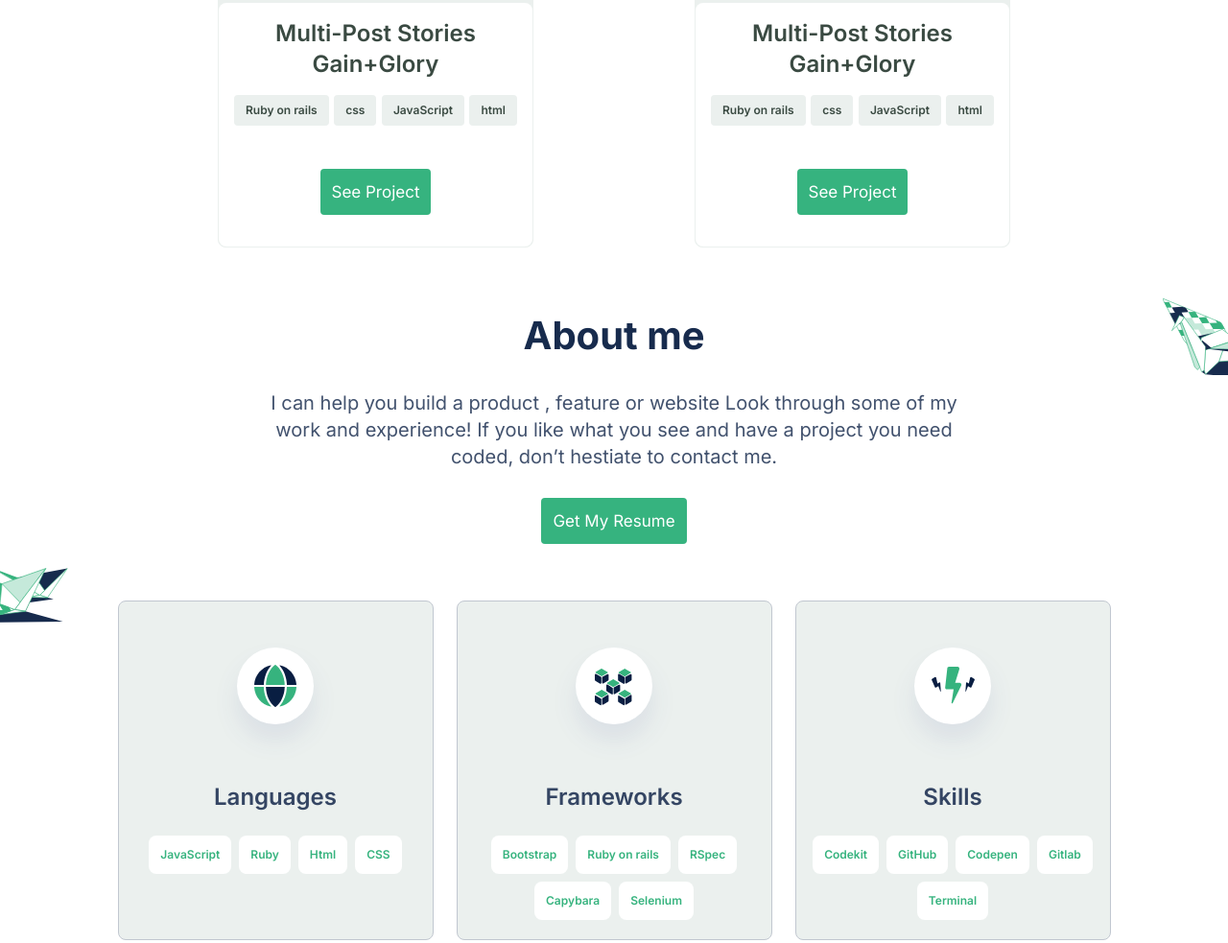
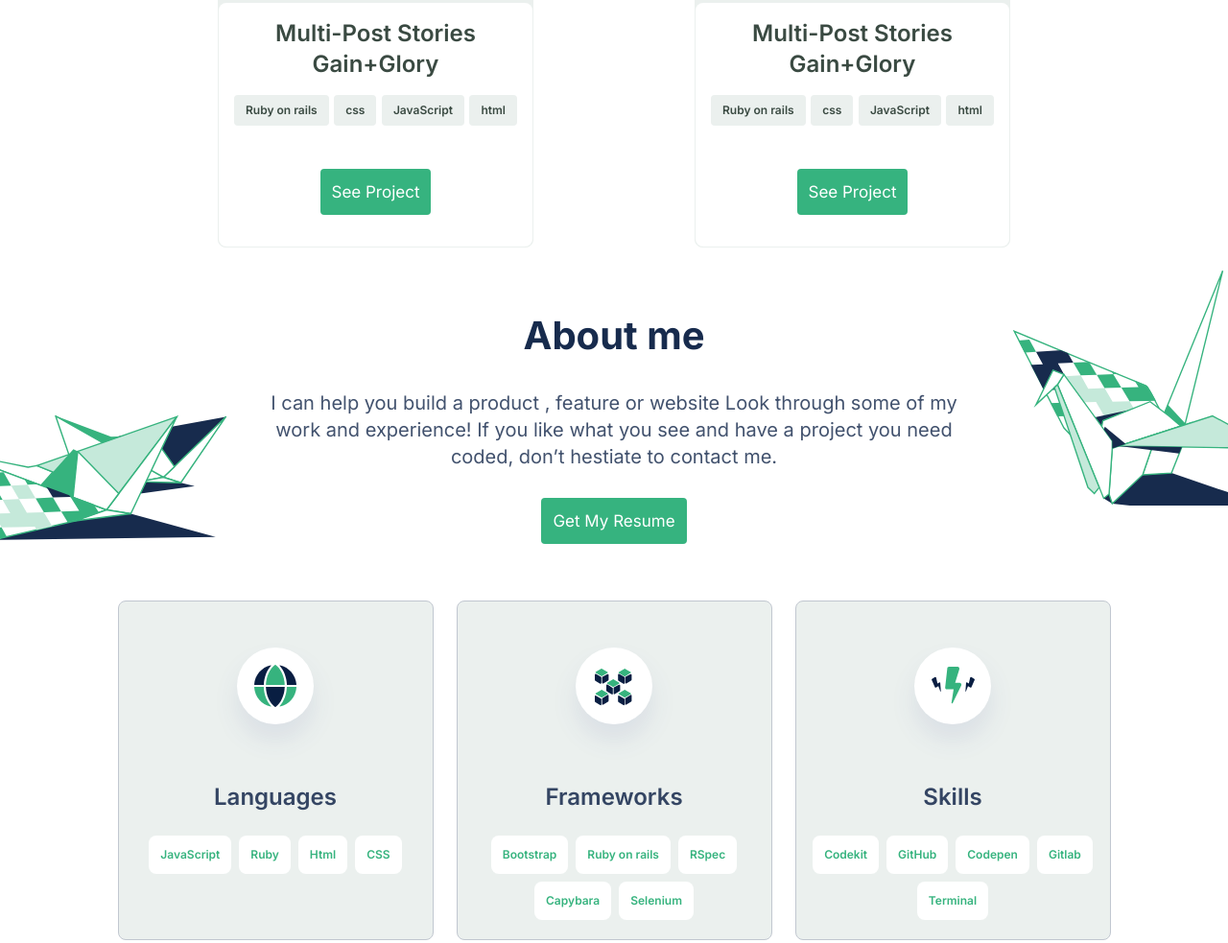
Before and after one commit to Juank628/portfolio, a website: page index.html in a window 1280 px wide. Shown: the part 2236-3219 px from the top of the page at 96% size. Drawn offline with Linux system fonts and the light colour scheme.

Commit message:
About background desktop view

```diff
--- a/styles.css
+++ b/styles.css
@@ -402,6 +402,10 @@ media
     justify-self: center;
   }
 
+  .about-container {
+    background: url("./img/about_background_desktop_1.svg") left 150px no-repeat, url("./img/about_background_desktop_2.svg") top right no-repeat;
+  }
+
   .about-text {
     max-width: 60%;
   }
```
Also changed, not shown: img/about_background_desktop_1.svg (added), img/about_background_desktop_2.svg (added).
